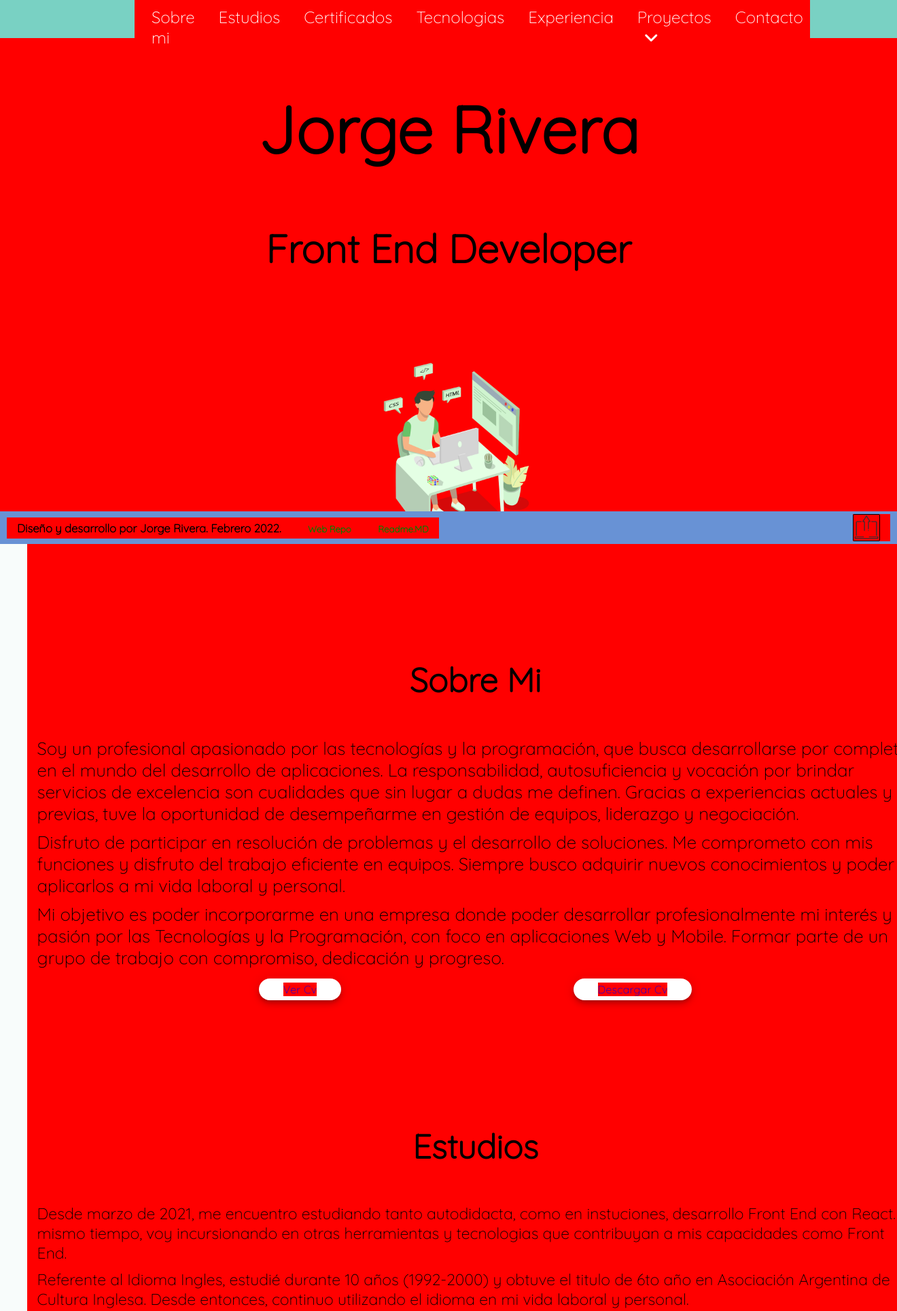
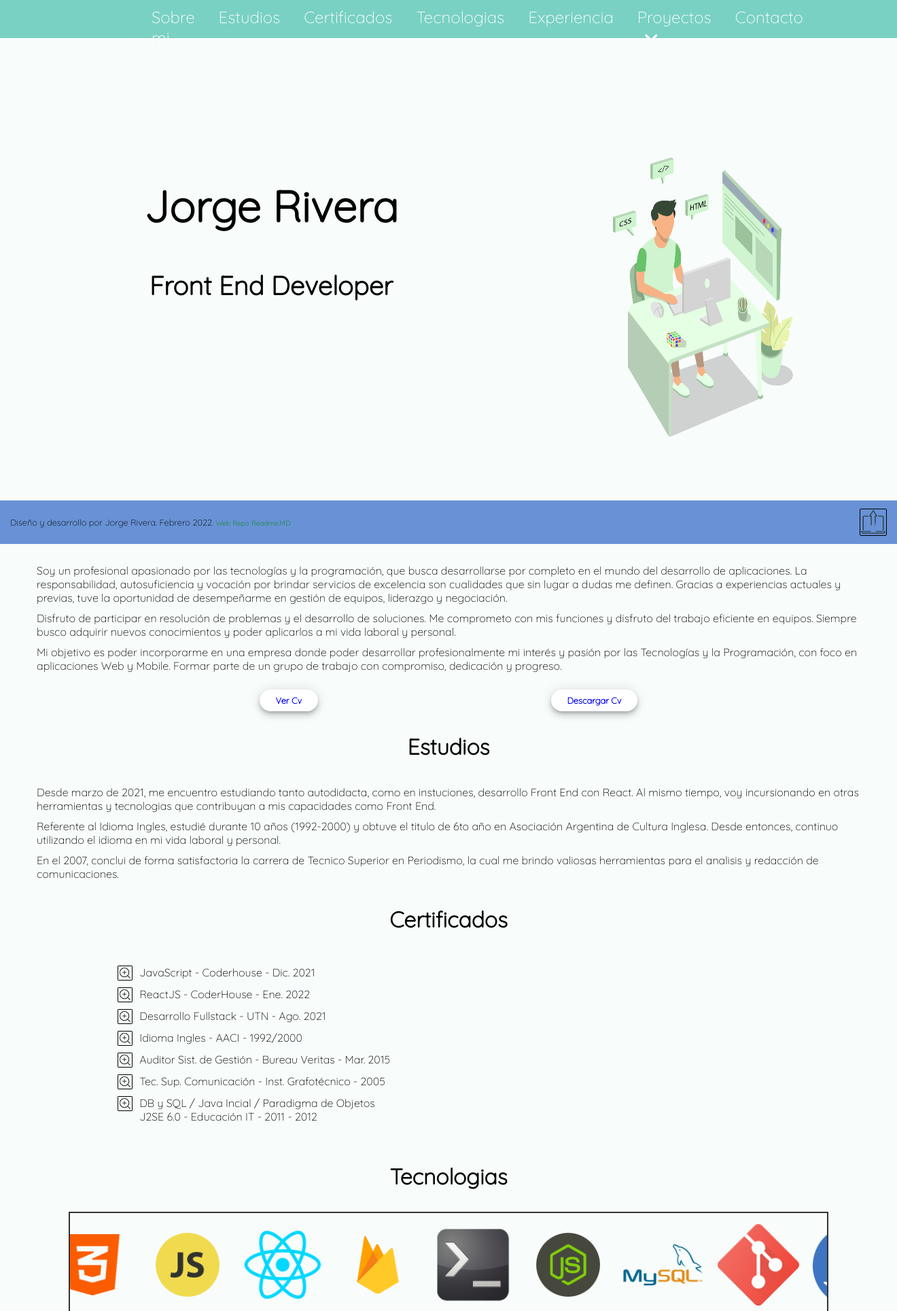
Before and after one commit to Yoryao/webPersonal, a PHP site: page / in a window 1320 px wide; the page is wider, and only the part inside the window is pictured. Shown: the top 1928 px of that part at 68% size. Run offline with PHP 8.4, Linux system fonts and the light colour scheme; some libraries are stand-ins or nearby versions.

Commit message:
first stage of responsive desing ready. undone: responsive fornavbar

```diff
--- a/index.html
+++ b/index.html
@@ -48,8 +48,10 @@
     <div id="main" >
         <!-- SECTION HOME -->
         <section class="section" id="home">
-            <h1>Jorge Rivera</h1>
-            <h2 id="role">Front End Developer</h2>
+            <div id="homeText">
+                <h1>Jorge Rivera</h1>
+                <h2 id="role">Front End Developer</h2>
+            </div>
             <img id="photo" src="./public/—Pngtree—illustration works as a programmer_5980063.png">
         </section>
         <!-- END SECTION HOME -->
--- a/style.css
+++ b/style.css
@@ -1,23 +1,4 @@
-/* Extra small devices (phones, 600px and down)
-@media only screen and (max-width: 600px) {...}
-
-/* Small devices (portrait tablets and large phones, 600px and up) */
-@media only screen and (min-width: 600px) {
-  ...;
-}
-
-/* Medium devices (landscape tablets, 768px and up) */
-
-
-/* Large devices (laptops/desktops, 992px and up) */
-@media only screen and (min-width: 992px) {
-  ...;
-}
-
 /* Extra large devices (large laptops and desktops, 1200px and up) */
-@media only screen and (min-width: 1200px) {
-  ...;
-}
 
 * {
   box-sizing: border-box;
@@ -37,7 +18,9 @@ body {
 
 #main {
   background: #f8fcfb;
-  width: 100%;
+  width: 96%;
+  margin-left: auto;
+  margin-right: auto;
 }
 /* MAIN--------------------------------------*/
 a {
@@ -85,20 +68,11 @@ h1 {
 #sectionExperiencia,
 #sectionProyectos,
 #sectionContactos {
-  /* height: 100vh; */
-  width: 100%;
-  padding-top: 35px;
-  margin-left: 3%;
-  margin-right: 3%;
-}
-
-#sectionCertificado {
-  height: 80vh;
-}
-
-#sectionExperiencia {
-  /*BORRAR*/
-  height: unset;
+  width: 98%;
+  padding-top: 25px auto 0 auto;
+  justify-content: center;
+  margin-left: auto;
+  margin-right: auto;
 }
 
 p {
@@ -230,7 +204,7 @@ p {
 /* END TECNOLOGIAS-----------------------------------------------*/
 
 #sectionTecnologias {
-  height: 45vh;
+  height: unset;
 }
 
 .imgTecnologia {
@@ -249,7 +223,7 @@ p {
   display: flex;
   width: 200%;
   animation: linear;
-  animation: cambio 10s infinite alternate;
+  animation: cambio 5s infinite alternate;
   animation-timing-function: linear;
 }
 
@@ -262,7 +236,7 @@ p {
     margin-left: 0;
   }
   100% {
-    margin-left: -300%;
+    margin-left: -330%;
   }
 }
 
@@ -292,6 +266,11 @@ p {
   text-align: center;
 }
 
+.cardProyecto > h6 {
+  width: 80%;
+  margin: 5% auto 5% auto;
+}
+
 .imgProyect {
   width: 80%;
   height: auto;
@@ -308,8 +287,7 @@ p {
 /* CONTACT-------------------------------------------------*/
 
 #sectionContactos {
-  margin-top: 5px;
-  padding-bottom: 100px;
+  padding-bottom: 90px;
   text-align: center;
   width: 90%;
 }
@@ -452,15 +430,56 @@ i {
 }
 
 @media only screen and (min-width: 768px) {
- * {
-   background-color: red;
+  #home,
+  #sectionSobreMi,
+  #sectionEstudios,
+  #sectionCertificado,
+  #sectionTecnologias,
+  #sectionExperiencia,
+  #sectionProyectos,
+  #sectionContactos {
+    width: 98%;
+    justify-content: center;
+    align-content: center;
+  }
+
+  #home {
+    padding-top: 100px;
+    height: 100vh;
+  }
+
+  @keyframes cambio {
+    0% {
+      margin-left: 0;
+    }
+    100% {
+      margin-left: -110%;
     }
   }
 
+  /* PROYECTOS--------------------------------------------------------*/
 
+  #cardContainer {
+    display: flex;
+    flex-direction: row;
+  }
 
+  .cardProyecto {
+    width: 22%;
+  }
 
-@media (min-width: 1024px) {
+  /* END PROYECTOS--------------------------------------------------------*/
+
+  .contactImgContainer {
+    width: 25%;
+  }
+
+  .imgContact {
+    width: 25%;
+  }
+}
+
+@media (min-width: 992px) {
   .nav-bar {
     display: none;
   }
@@ -476,7 +495,6 @@ i {
     height: 7vh;
     margin-left: 0;
     display: flex;
-    /* align-items: center; */
     justify-content: space-around;
     width: 100%;
     padding-left: 15%;
@@ -516,263 +534,78 @@ i {
   }
 
   #home {
-    height: 100vh;
-    font-size: 3em;
+    height: 90vh;
+    font-size: 2em;
+    display: flex;
+    flex-direction: row;
   }
 
-  #sectionEstudios,
-  #sectionCertificado,
-  #sectionTecnologias,
-  #sectionExperiencia,
-  #sectionProyectos,
-  #sectionRepositorio,
-  #sectionContactos,
-  #sectionContactos {
-    font-size: 1.8em;
-    padding-top: 135px;
+  #homeText {
+    width: 60%;
+    height: 50vh;
+    margin-top: auto;
+    margin-bottom: auto;
   }
 
-  #sectionSobreMi {
-    font-size: 1.8em;
-    padding-top: 120px;
+  #photo {
+    width: 40%;
   }
 
-  .cvButton {
-    align-items: center;
-    appearance: none;
-    background-color: #fff;
-    border-radius: 24px;
-    border-style: none;
-    box-shadow: rgba(0, 0, 0, 0.2) 0 3px 5px -1px,
-      rgba(0, 0, 0, 0.14) 0 6px 10px 0, rgba(0, 0, 0, 0.12) 0 1px 18px 0;
-    box-sizing: border-box;
-    color: #3c4043;
-    cursor: pointer;
-    display: inline-flex;
-    fill: currentcolor;
-    font-family: "Google Sans", Roboto, Arial, sans-serif;
-    font-size: 2.5vh;
-    font-weight: 500;
-    height: 4vh;
-    justify-content: center;
-    letter-spacing: 0.25px;
-    line-height: normal;
-    max-width: 100%;
-    padding: 12px 36px;
-    text-align: center;
-    text-transform: none;
-    transition: box-shadow 280ms cubic-bezier(0.4, 0, 0.2, 1),
-      opacity 15ms linear 30ms, transform 270ms cubic-bezier(0, 0, 0.2, 1) 0ms;
-    touch-action: manipulation;
-    width: auto;
+  .sectionP {
+    font-size: 1em;
   }
 
-  #cvBtn {
-    padding-top: 5vh;
-  }
-
-  #sectionCertificado {
-    height: 100vh;
-  }
-  .certificadosLista > li {
-    padding-top: 2vh;
-    height: 5vh;
-    letter-spacing: 0.3vw;
-    align-items: unset;
-  }
-
-  #sectionTecnologias {
-    height: 70vh;
-    padding-top: 60px;
-    scroll-snap-align: center;
-    scroll-padding-top: 60vh;
-  }
-
-  .imgTecnologia {
-    height: 15vh;
-    margin: 0;
-    padding-left: 0;
-    justify-content: space-evenly;
-  }
-
-  .slider {
-    width: 90%;
-    margin: auto;
-    border: #333 2px solid;
-  }
-
-  .slider ul {
-    display: flex;
-    width: 100%;
-    display: flex;
-    justify-content: space-evenly;
-    animation: none;
-  }
-
-  /* SECCION PROYECTO */
-
-  #cardContainer {
-    width: 90%;
-    display: flex;
-    flex-direction: row;
-    justify-content: space-around;
-    margin: 5px auto;
-  }
-
-  .cardProyecto {
-    width: 20%;
-    border-radius: 5%;
-    margin: 5px auto 5px auto;
-    padding: 10px 5px;
-    background-color: #79d1c3;
-  }
-
-  .cardProyecto > h6 {
-    padding-left: 5px;
-    padding-right: 5px;
-  }
-
-  .imgProyect {
-    width: 90%;
-    border-radius: 5%;
-    border: 1px solid black;
-  }
-
-  .imgProyect:hover {
-    filter: none;
-    cursor: pointer;
-  }
-
-  #sectionProyectos {
-    height: 100vh;
-  }
-
-  #sectionRepositorio {
-    height: 100vh;
-  }
-
-  #sectionRepositorio > p {
-    text-align: center;
-    padding-bottom: 50px;
-  }
-
-  #repoMap {
-    border-radius: 50px;
-    width: 75%;
-    align-items: center;
-    margin: auto;
-  }
-
-  #repoMap:hover {
-    cursor: pointer;
-  }
-
-  #sectionContactos {
-    height: 100vh;
-    padding-top: 150px;
-  }
-
-  #sectionContactos > p {
+  h2,
+  h3 {
+    font-size: 2em;
     text-align: center;
   }
 
-  #contactContainer {
-    padding-top: 110px;
+  #cvBtnContainer {
+    display: flex;
+    justify-content: space-evenly;
+    align-items: center;
+    margin-top: 20px;
+  }
 
-    justify-content: space-evenly;
+  p {
+    font-size: 1em;
+    padding: 5px 15px 5px 15px;
+    margin: auto;
+    text-align: left;
+  }
+
+  #certificadoContainer {
+    width: 80%;
+    margin-right: auto;
+    margin-left: auto;
+  }
+
+  @keyframes cambio {
+    0% {
+      margin-left: 0;
+    }
+    100% {
+      margin-left: -60%;
+    }
+  }
+
+  .contactImgContainer {
+    width: 25%;
   }
 
   .imgContact {
-    width: 25%;
+    width: 20%;
+  }
 }
 
-  footer {
-    display: flex;
-    position: fixed;
-    width: 100vw;
-    height: 6vh;
-    left: 0;
-    bottom: 0;
-    background-color: #6892d5;
-    padding: 10px;
-    color: black;
-    text-align: center;
-    font-size: 1em;
-    justify-content: space-between;
-    text-align: center;
-    font-weight: 800;
-    font-size: 1.3em;
-    vertical-align: middle;
+@media (min-width: 1200px) {
+  @keyframes cambio {
+    0% {
+      margin-left: 0;
     }
-
-  .footerLink {
-    text-decoration: none;
-    padding-left: 35px;
-  }
-
-  .document {
-    border-radius: 5%;
-    padding-top: 10px;
-    width: auto;
-    height: 85vh;
-  }
-
-  .documentCert {
-    border-radius: 5%;
-    padding-top: 10px;
-    width: auto;
-    height: 85vh;
-  }
-
-  #imgAaci {
-    width: 89%;
-    height: 80vh;
-  }
-
-  #imgBV {
-    width: 89%;
-    height: 83vh;
-  }
-
-  #imgEducacionIT {
-    width: 90%;
-    height: 83vh;
-  }
-
-  #imgPeriodismo {
-    width: 90%;
-    height: 83vh;
-  }
-
-  .modal-contenido {
-    background-color: aqua;
-    border-radius: 5%;
-    width: 65%;
-    height: 90vh;
-    padding: 3px 10px;
-    margin: 1% auto;
-    position: relative;
-  }
-  .modal {
-    background-color: rgba(0, 0, 0, 0.6);
-    position: fixed;
-    top: 0;
-    right: 0;
-    bottom: 0;
-    left: 0;
-    opacity: 0;
-    pointer-events: none;
-    transition: all 2s ease-in-out;
-  }
-
-  #modalJs:target,
-  #modalCv:target,
-  #modalReact:target,
-  #modalUtn:target,
-  #modalAaci:target,
-  #modalBV:target,
-  #modalComunicacion:target {
-    opacity: 1;
-    pointer-events: auto;
+    100% {
+      margin-left: -30%;
     }
   }
+}
```
Lines whose indentation alone changed are shown as unchanged.
